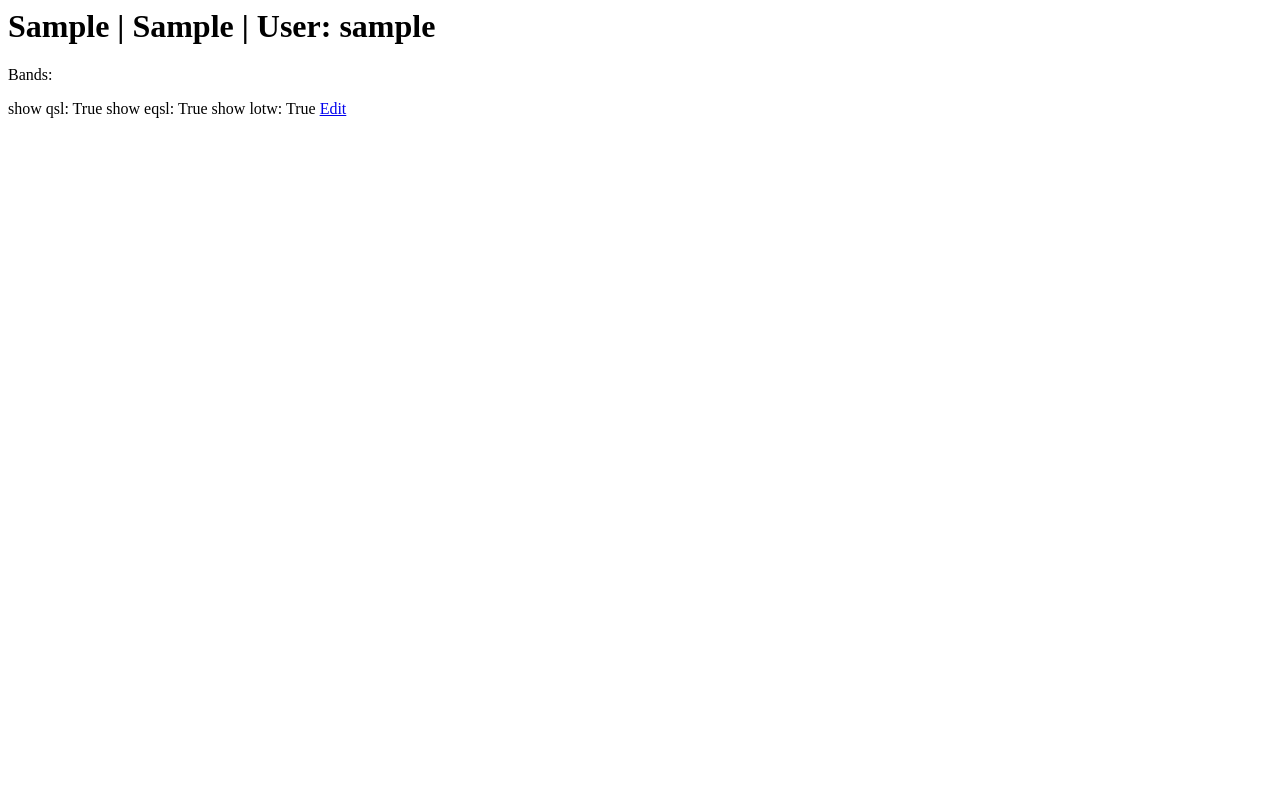
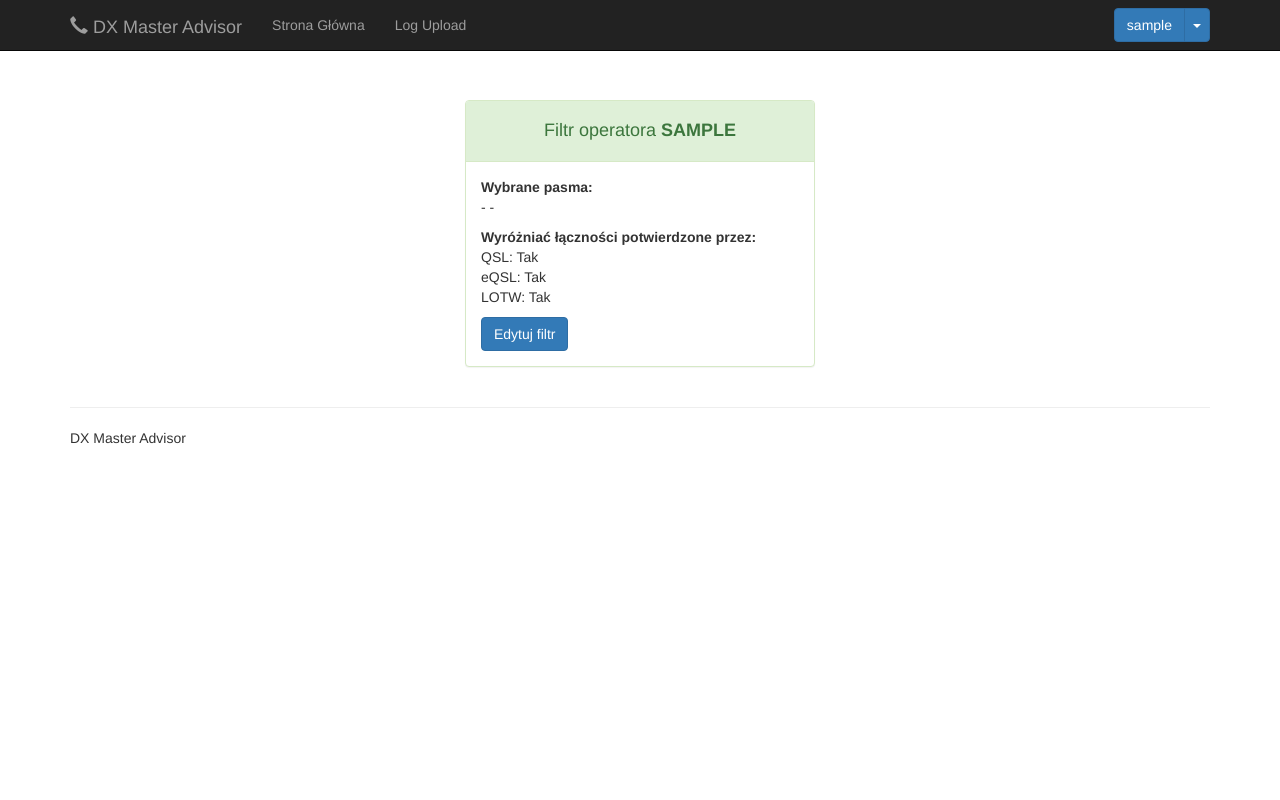
Before and after one commit to szwagier90/DXClusterMaster, a Django app: page /filter/ in a window 1280 px wide. Run offline with Django 3.2, Linux system fonts and the light colour scheme; a user stored in the database is signed in; tables that the repository leaves empty hold one stand-in row (values such as "Sample post"); some libraries are stand-ins or nearby versions.

Commit message:
Styled filter_detail page

```diff
--- a/project/dx/templates/dx/filter_detail.html
+++ b/project/dx/templates/dx/filter_detail.html
@@ -1,10 +1,32 @@
-<h1>{{ object.operator }}</h1>
-<p>Bands:<br />
-{% for o in object.bands.all %}
-{{ o }} <br />
-{% endfor %}</p>
-show qsl: {{ object.show_qsl_confirmed }}
-show eqsl: {{ object.show_eqsl_confirmed }}
-show lotw: {{ object.show_lotw_confirmed }}
+{% extends "dx/base.html" %}
 
-<a href="{% url 'filter_edit' %}">Edit</a>
+{% block content %}
+<div class="container">
+    <div style="margin-top:50px;" class="mainbox col-md-4 col-md-offset-4 col-sm-8 col-sm-offset-2">
+        <div class="panel panel-success">
+            <div class="panel-heading">
+                <h4 class="text-center">Filtr operatora <b>{{ object.operator.callsign|upper }}</b></h4>
+            </div>
+            <div style="padding-top:15px" class="panel-body" >
+            <p>
+				<b>Wybrane pasma:</b><br />
+				-
+				{% for o in object.bands.all %}
+					{{ o }} {% if not forloop.last %} | {% endif %}
+				{% endfor %}
+				-
+				<br />
+			</p>
+			<p>
+				<b>Wyróżniać łączności potwierdzone przez:</b><br />
+				QSL: {% if object.show_qsl_confirmed %}Tak{% else %}Nie{% endif %}<br />
+				eQSL: {% if object.show_eqsl_confirmed %}Tak{% else %}Nie{% endif %}<br />
+				LOTW: {% if object.show_lotw_confirmed %}Tak{% else %}Nie{% endif %}<br />
+			</p>
+				<a class="btn btn-primary" href="{% url 'filter_edit' %}" role="button">Edytuj filtr</a>
+            </div>
+        </div>
+    </div>
+</div>
+
+{% endblock content %}
```
